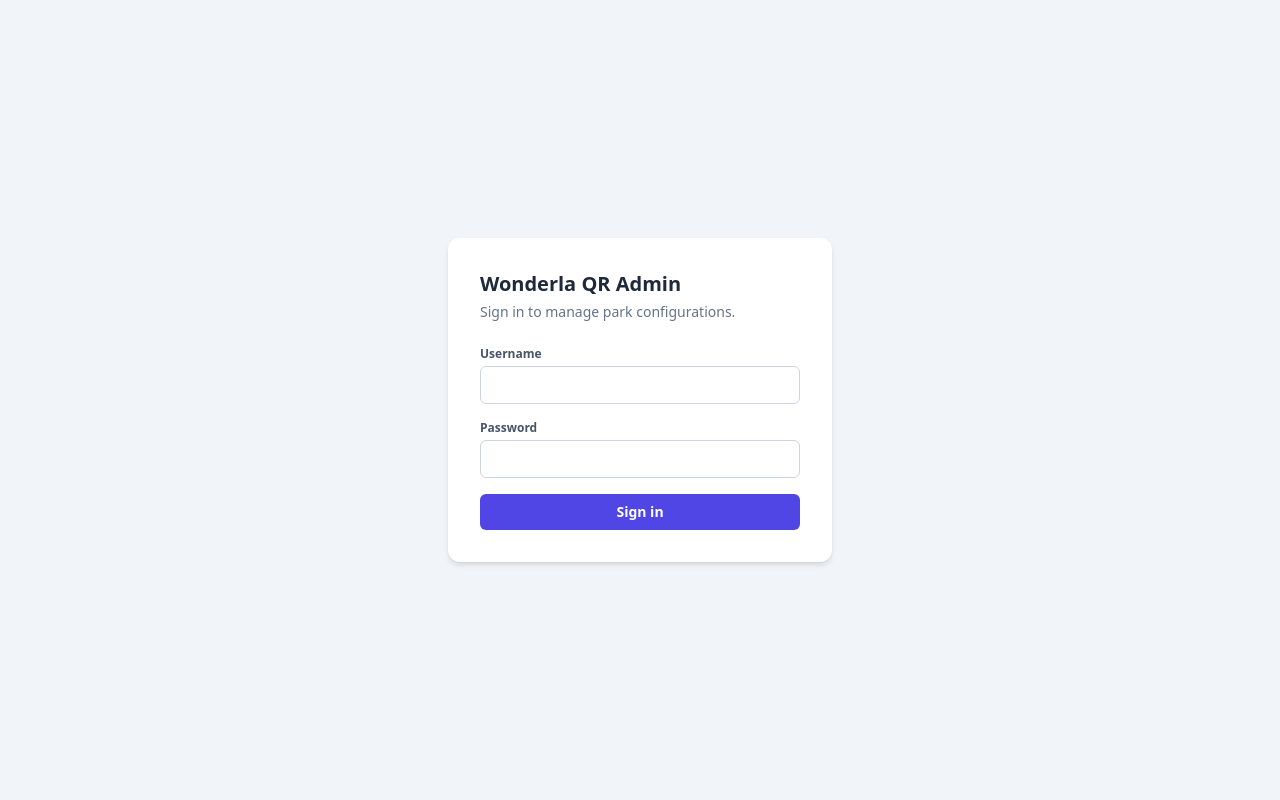
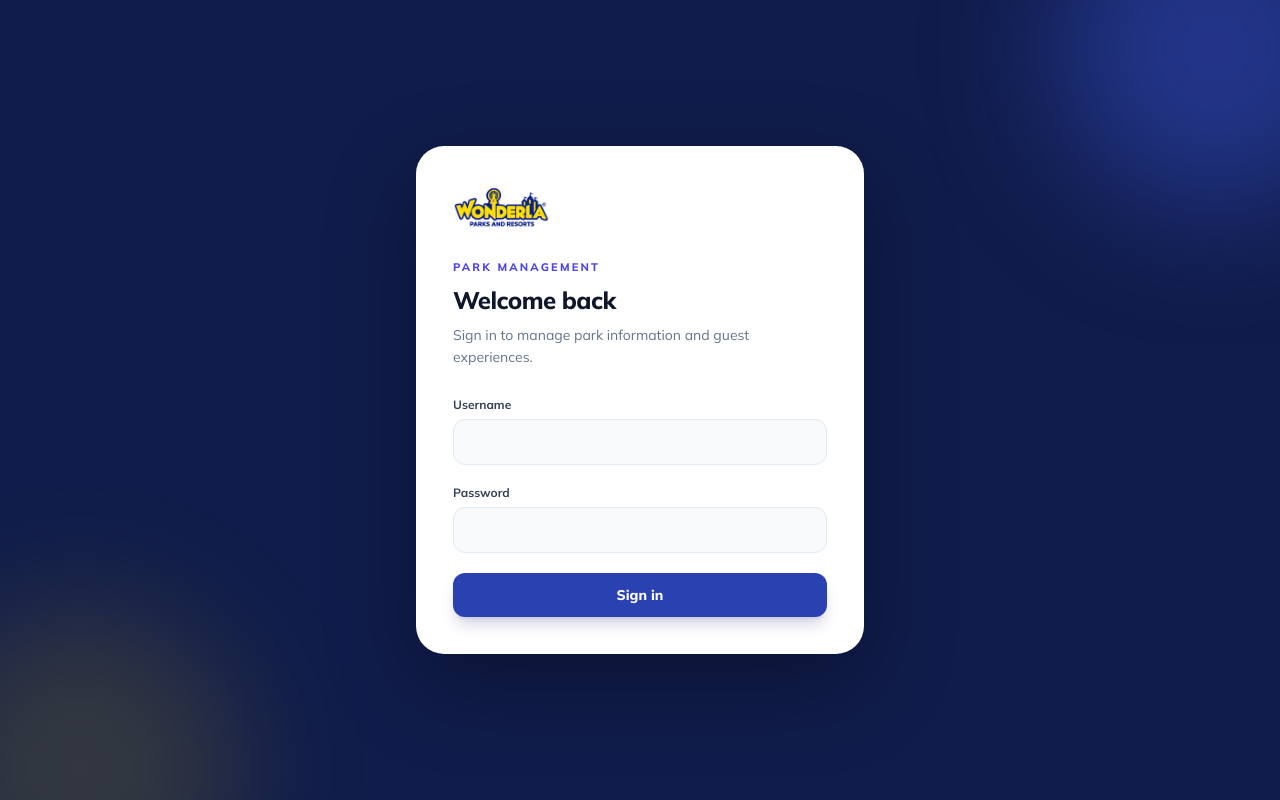
Before and after one commit to Thokalamukesh/wonderla-qr-project, a Next.js app: page /qr-code/admin in a window 1280 px wide. Built offline with nearby package versions, Linux system fonts and the light colour scheme; no server answers.

Commit message:
Polish Wonderla QR park selection and admin login

```diff
--- a/app/globals.css
+++ b/app/globals.css
@@ -14,6 +14,32 @@
   margin: 0;
   overflow-x: hidden;
   -webkit-text-size-adjust: 100%;
+  font-family: var(--font-mulish);
+  color: #101a38;
+  background: #f4f6fb;
+  text-rendering: optimizeLegibility;
+}
+
+* { box-sizing: border-box; }
+
+button, input, textarea, select { font: inherit; }
+
+button { -webkit-tap-highlight-color: transparent; }
+
+button:focus-visible, a:focus-visible, input:focus-visible, textarea:focus-visible, select:focus-visible {
+  outline: 3px solid #ffcf00;
+  outline-offset: 2px;
+}
+
+::selection { color: #101a38; background: #ffdc42; }
+
+/* Admin forms share consistent sizing and keyboard focus across every panel. */
+[class*="border-slate-300"][class*="rounded"] {
+  transition: border-color 150ms ease, box-shadow 150ms ease;
+}
+
+@media (prefers-reduced-motion: reduce) {
+  *, *::before, *::after { scroll-behavior: auto !important; animation-duration: 0.01ms !important; transition-duration: 0.01ms !important; }
 }
 
 .mulish,
--- a/app/qr-code/admin/_components/LoginForm.tsx
+++ b/app/qr-code/admin/_components/LoginForm.tsx
@@ -37,24 +37,28 @@
   };
 
   return (
-    <div className="flex min-h-screen items-center justify-center bg-slate-100 px-4">
-      <form onSubmit={submit} className="w-full max-w-sm rounded-xl bg-white p-8 shadow-md">
-        <h1 className="mb-1 text-xl font-bold text-slate-800">Wonderla QR Admin</h1>
-        <p className="mb-6 text-sm text-slate-500">Sign in to manage park configurations.</p>
+    <div className="relative flex min-h-screen items-center justify-center overflow-hidden bg-[#101c4b] px-4 py-10">
+      <div aria-hidden="true" className="absolute -right-24 -top-28 size-80 rounded-full bg-[#364fc8]/50 blur-3xl" />
+      <div aria-hidden="true" className="absolute -bottom-32 -left-20 size-80 rounded-full bg-[#ffd400]/15 blur-3xl" />
+      <form onSubmit={submit} className="relative w-full max-w-md rounded-[28px] border border-white/60 bg-white p-6 shadow-[0_30px_90px_rgba(0,0,0,0.3)] sm:p-9">
+        <img src="/wonderla/logo.png" alt="Wonderla" className="mb-7 h-12 w-auto object-contain object-left" />
+        <p className="mb-2 font-mulish text-[11px] font-extrabold uppercase tracking-[0.2em] text-indigo-600">Park management</p>
+        <h1 className="mb-2 text-2xl font-extrabold tracking-tight text-slate-900">Welcome back</h1>
+        <p className="mb-7 text-sm leading-relaxed text-slate-500">Sign in to manage park information and guest experiences.</p>
 
-        <label className="mb-1 block text-xs font-semibold text-slate-600">Username</label>
+        <label className="mb-1.5 block text-xs font-bold text-slate-700">Username</label>
         <input
-          className="mb-4 w-full rounded-md border border-slate-300 px-3 py-2 text-sm outline-none focus:border-indigo-500"
+          className="mb-5 w-full rounded-xl border border-slate-200 bg-slate-50 px-3.5 py-3 text-sm outline-none transition focus:border-indigo-500 focus:bg-white focus:ring-4 focus:ring-indigo-100"
           value={username}
           onChange={(e) => setUsername(e.target.value)}
           autoComplete="username"
           required
         />
 
-        <label className="mb-1 block text-xs font-semibold text-slate-600">Password</label>
+        <label className="mb-1.5 block text-xs font-bold text-slate-700">Password</label>
         <input
           type="password"
-          className="mb-4 w-full rounded-md border border-slate-300 px-3 py-2 text-sm outline-none focus:border-indigo-500"
+          className="mb-5 w-full rounded-xl border border-slate-200 bg-slate-50 px-3.5 py-3 text-sm outline-none transition focus:border-indigo-500 focus:bg-white focus:ring-4 focus:ring-indigo-100"
           value={password}
           onChange={(e) => setPassword(e.target.value)}
           autoComplete="current-password"
@@ -66,7 +70,7 @@
         <button
           type="submit"
           disabled={loading}
-          className="w-full rounded-md bg-indigo-600 py-2 text-sm font-semibold text-white hover:bg-indigo-700 disabled:opacity-60"
+          className="w-full rounded-xl bg-[#2A41B1] py-3 text-sm font-extrabold text-white shadow-lg shadow-indigo-900/20 transition hover:bg-[#20358f] active:scale-[0.99] disabled:opacity-60"
         >
           {loading ? "Signing in..." : "Sign in"}
         </button>
--- a/app/qr-code/page.tsx
+++ b/app/qr-code/page.tsx
@@ -15,40 +15,47 @@
   const parks = (await listParks()).filter((p) => p.active);
 
   return (
-    <main className="mx-auto min-h-screen max-w-[480px] bg-[#2A41B1] px-8 py-10">
-      <h3 className={`text-center text-[clamp(18px,6vw,24px)] font-bold uppercase text-white ${oswald.className}`}>
-        Welcome To
-      </h3>
-      <h1 className={`mb-8 text-center text-[clamp(36px,12vw,52px)] font-bold uppercase text-white ${oswald.className}`}>
-        Wonderla
-      </h1>
+    <main className="relative mx-auto min-h-screen max-w-[520px] overflow-hidden bg-[#f5f7ff] px-5 pb-10 pt-6 sm:px-8">
+      <div aria-hidden="true" className="absolute inset-x-0 top-0 h-[310px] rounded-b-[44px] bg-gradient-to-br from-[#354fc8] via-[#293fae] to-[#172975]" />
+      <div className="relative">
+        <div className="mb-7 flex items-center justify-between">
+          <img src="/wonderla/logo.png" alt="Wonderla" className="h-12 w-auto object-contain" />
+          <span className="rounded-full border border-white/25 bg-white/10 px-3 py-1.5 font-mulish text-[10px] font-extrabold uppercase tracking-[0.18em] text-white">Park guide</span>
+        </div>
+        <p className={`text-center text-xs font-bold uppercase tracking-[0.28em] text-white/75 ${oswald.className}`}>Your day starts here</p>
+        <h1 className={`mb-3 mt-2 text-center text-[clamp(38px,12vw,56px)] font-bold uppercase leading-none text-white ${oswald.className}`}>
+          Wonderla
+        </h1>
+        <p className="mx-auto mb-8 max-w-xs text-center font-mulish text-sm leading-relaxed text-white/80">Find your park and get ready for a day full of fun.</p>
 
-      <p className="mb-4 text-center font-mulish text-sm text-white/80">Select your park</p>
-
-      <section className="flex flex-col gap-4">
+      <section aria-label="Choose a park" className="flex flex-col gap-3">
         {parks.map((park) => (
           <Link
             key={park.slug}
             href={`/qr-code/${park.slug}`}
-            className="w-full rounded-[10px] bg-white p-5"
+            className="group flex w-full items-center gap-4 rounded-2xl border border-slate-100 bg-white p-4 shadow-[0_8px_24px_rgba(20,36,90,0.08)] transition hover:-translate-y-0.5 hover:border-indigo-100 hover:shadow-[0_14px_32px_rgba(20,36,90,0.14)] active:scale-[0.99]"
           >
-            <p className="mulish text-sm font-extrabold text-[#22304A]">{park.name}</p>
-            {park.location && (
-              <p className="mulish text-xs text-[#22304A]/70">{park.location}</p>
-            )}
+            <span className="flex size-12 shrink-0 items-center justify-center rounded-xl bg-[#edf0ff] text-xl" aria-hidden="true">📍</span>
+            <span className="min-w-0 flex-1">
+              <span className="block font-mulish text-[15px] font-extrabold text-[#17234a]">{park.name}</span>
+              {park.location && <span className="mt-0.5 block font-mulish text-xs text-slate-500">{park.location}</span>}
+            </span>
+            <span className="flex size-9 items-center justify-center rounded-full bg-[#f4f5fb] text-lg text-[#3048ba] transition group-hover:bg-[#3048ba] group-hover:text-white" aria-hidden="true">›</span>
           </Link>
         ))}
         {parks.length === 0 && (
-          <p className="text-center font-mulish text-sm text-white/80">
+          <p className="rounded-2xl bg-white p-5 text-center font-mulish text-sm leading-relaxed text-slate-600 shadow-sm">
             No parks configured yet. Add one from the admin panel.
           </p>
         )}
       </section>
 
-      <div className="mt-10 text-center">
-        <Link href="/qr-code/admin" className="font-mulish text-xs font-bold text-white/70 underline">
+      <div className="mt-8 flex items-center justify-between border-t border-slate-200 px-1 pt-5">
+        <span className="font-mulish text-[11px] font-semibold text-slate-400">Have a Wonder-ful day!</span>
+        <Link href="/qr-code/admin" className="font-mulish text-xs font-bold text-[#3048ba] underline decoration-[#3048ba]/30 underline-offset-4">
           Admin login
         </Link>
+      </div>
       </div>
     </main>
   );
```
